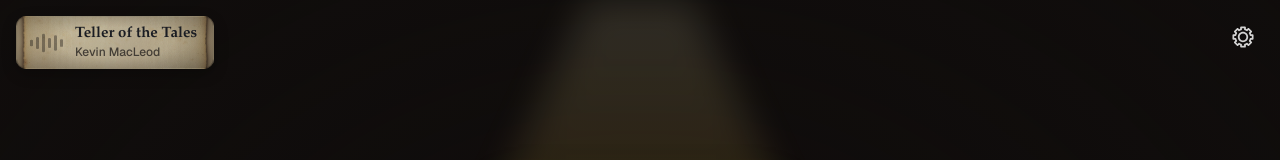
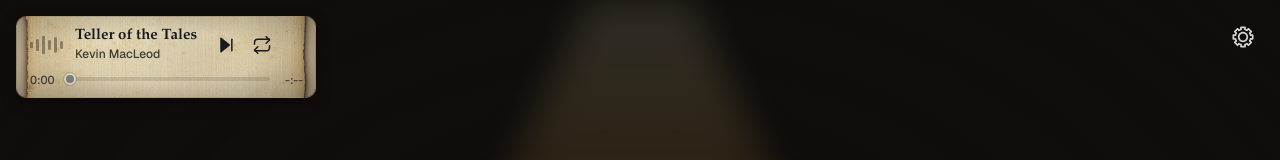
Before and after one commit to patriciopatricia922-star/character-archive, a Next.js app: page / in a window 1280 px wide. Both pictures are taken after a click on the button "Enter with visual effects". Shown: the top 160 px of the page. Built offline with nearby package versions, Linux system fonts and the light colour scheme.

Commit message:
feat: enhance AmbientMusicProvider with track skipping, progress syncing, and loop mode functionality

```diff
--- a/components/gallery/AmbientMusic.tsx
+++ b/components/gallery/AmbientMusic.tsx
@@ -32,6 +32,8 @@ type Track = {
   composer?: string;
 };
 
+type LoopMode = "queue" | "track";
+
 type AudioGraph = {
   context: AudioContext;
   filter: BiquadFilterNode;
@@ -50,6 +52,7 @@ const BASE_VOLUME = 0.16;
 const FADE_OUT_SECONDS = 2;
 const FADE_IN_SECONDS = 1.6;
 const RESUME_FADE_SECONDS = 0.4;
+const SKIP_FADE_SECONDS = 0.35;
 const CLEAR_FILTER_FREQUENCY = 20000;
 const MUFFLED_FILTER_FREQUENCY = 2200;
 const FILTER_TRANSITION_SECONDS = 0.9;
@@ -91,6 +94,11 @@ function isTrack(value: unknown): value is Track {
   );
 }
 
+function formatClock(totalSeconds: number) {
+  const seconds = Math.max(0, Math.floor(totalSeconds));
+  return `${Math.floor(seconds / 60)}:${String(seconds % 60).padStart(2, "0")}`;
+}
+
 function sameSrc(a: string, b: string) {
   try {
     return decodeURI(a) === decodeURI(b);
@@ -125,11 +133,14 @@ export default function AmbientMusicProvider({
   const pendingAdvance = useRef(false);
   const fadingOut = useRef(false);
   const failedSkips = useRef(0);
+  const skipTimer = useRef<number | null>(null);
   const fadeFrame = useRef(0);
   const [prefsRead, setPrefsRead] = useState(false);
   const [tracks, setTracks] = useState<Track[] | null>(null);
   const [trackIndex, setTrackIndex] = useState(0);
   const [queueReady, setQueueReady] = useState(false);
+  const [progress, setProgress] = useState({ time: 0, duration: 0 });
+  const [loopMode, setLoopMode] = useState<LoopMode>("queue");
   const preferenceLoaded = prefsRead && queueReady;
   const [isPlaying, setIsPlaying] = useState(false);
   const [bookMuffled, setBookMuffled] = useState(false);
@@ -391,6 +402,7 @@ export default function AmbientMusicProvider({
       window.removeEventListener("pagehide", onPageHide);
       savePreference();
       window.cancelAnimationFrame(fadeFrame.current);
+      if (skipTimer.current !== null) window.clearTimeout(skipTimer.current);
       audio?.pause();
       if (audioGraphRef.current?.context.state !== "closed") {
         void audioGraphRef.current?.context.close();
@@ -398,13 +410,32 @@ export default function AmbientMusicProvider({
     };
   }, [savePreference]);
 
-  const handleLoadedMetadata = () => restorePosition();
+  const syncProgress = () => {
+    const audio = audioRef.current;
+    if (!audio) return;
+    setProgress({
+      time: Number.isFinite(audio.currentTime) ? audio.currentTime : 0,
+      duration: Number.isFinite(audio.duration) ? audio.duration : 0,
+    });
+  };
+  const handleLoadedMetadata = () => {
+    restorePosition();
+    syncProgress();
+  };
   const handleTimeUpdate = () => {
     const audio = audioRef.current;
     if (!audio) return;
+    syncProgress();
 
     // Ease the level down over the last couple of seconds so the track ends softly.
-    if (tracks && tracks.length > 1 && !audio.paused && !fadingOut.current && Number.isFinite(audio.duration)) {
+    if (
+      tracks &&
+      tracks.length > 1 &&
+      loopMode === "queue" &&
+      !audio.paused &&
+      !fadingOut.current &&
+      Number.isFinite(audio.duration)
+    ) {
       const remaining = audio.duration - audio.currentTime;
       if (remaining > 0.25 && remaining <= FADE_OUT_SECONDS) {
         fadingOut.current = true;
@@ -418,9 +449,46 @@ export default function AmbientMusicProvider({
   };
 
   const advanceQueue = () => {
-    if (!tracks || tracks.length < 2 || pendingAdvance.current) return;
+    if (!tracks || tracks.length < 2 || pendingAdvance.current || skipTimer.current !== null) return;
     pendingAdvance.current = true;
     setTrackIndex((index) => (index + 1) % tracks.length);
+  };
+
+  // Jumps to a position in the current track. Any fade-out already under way is cancelled so the
+  // track does not stay quiet after seeking back from the end.
+  const seekTo = (seconds: number) => {
+    const audio = audioRef.current;
+    if (!audio || !Number.isFinite(audio.duration)) return;
+    audio.currentTime = Math.min(Math.max(0, seconds), Math.max(0, audio.duration - 0.5));
+    fadingOut.current = false;
+    if (!audio.paused) fadeGain(1, 0.25);
+    syncProgress();
+  };
+
+  // Moves to the next track through the normal queue path. While playing, the current track is
+  // faded out first; while muted the next track is simply queued up and stays paused.
+  const skipToNext = () => {
+    if (!tracks || tracks.length < 2 || pendingAdvance.current || skipTimer.current !== null) return;
+    const advance = () => {
+      skipTimer.current = null;
+      if (pendingAdvance.current) return;
+      pendingAdvance.current = true;
+      setTrackIndex((index) => (index + 1) % tracks.length);
+    };
+    const audio = audioRef.current;
+    if (audio && !audio.paused) {
+      fadeGain(0, SKIP_FADE_SECONDS);
+      skipTimer.current = window.setTimeout(advance, SKIP_FADE_SECONDS * 1000);
+    } else {
+      advance();
+    }
+  };
+
+  const toggleLoopMode = () => {
+    setLoopMode((mode) => (mode === "queue" ? "track" : "queue"));
+    // The end-of-track fade is only used when the queue moves on, so undo one that has begun.
+    fadingOut.current = false;
+    if (audioRef.current && !audioRef.current.paused) fadeGain(1, 0.3);
   };
 
   const handleEnded = () => advanceQueue();
@@ -465,7 +533,10 @@ export default function AmbientMusicProvider({
       <audio
         ref={audioRef}
         src={queueReady ? currentTrack?.src : undefined}
-        loop={!tracks || tracks.length < 2}
+        loop={loopMode === "track" || !tracks || tracks.length < 2}
+        onLoadStart={syncProgress}
+        onDurationChange={syncProgress}
+        onSeeked={syncProgress}
         preload="metadata"
         aria-hidden="true"
         onLoadedMetadata={handleLoadedMetadata}
@@ -485,9 +556,15 @@ export default function AmbientMusicProvider({
         <div
           className="pf-now-playing"
           role="group"
-          aria-label="Now playing"
+          aria-label="Music player"
           data-playing={isPlaying}
+          data-loop={loopMode}
+          onKeyDown={(event) => {
+            // Keep the seek slider's arrow keys from also stepping the portrait gallery.
+            if (event.key === "ArrowLeft" || event.key === "ArrowRight") event.stopPropagation();
+          }}
         >
+          <div className="pf-np-main">
             <span className="pf-np-wave" aria-hidden="true">
               {WAVE_BARS.map((bar, i) => (
                 <span
@@ -508,6 +585,71 @@ export default function AmbientMusicProvider({
               <span className="pf-np-title">{currentTrack.title}</span>
               {currentTrack.composer && <span className="pf-np-composer">{currentTrack.composer}</span>}
             </span>
+            <span className="pf-np-controls">
+              <button
+                type="button"
+                className="pf-np-button"
+                aria-label="Skip to next track"
+                title="Next track"
+                disabled={!tracks || tracks.length < 2}
+                onClick={skipToNext}
+              >
+                <svg viewBox="0 0 24 24" aria-hidden="true">
+                  <polygon points="6 4 16 12 6 20 6 4" fill="currentColor" />
+                  <line x1="19" y1="5" x2="19" y2="19" />
+                </svg>
+              </button>
+              <button
+                type="button"
+                className="pf-np-button pf-np-loop"
+                aria-label={
+                  loopMode === "queue"
+                    ? "Loop all tracks. Switch to repeating this track"
+                    : "Repeating this track. Switch to looping all tracks"
+                }
+                aria-pressed={loopMode === "track"}
+                title={loopMode === "queue" ? "Loop all tracks" : "Repeat this track"}
+                onClick={toggleLoopMode}
+              >
+                <svg viewBox="0 0 24 24" aria-hidden="true">
+                  <path d="m17 2 4 4-4 4" />
+                  <path d="M3 11V9a4 4 0 0 1 4-4h14" />
+                  <path d="m7 22-4-4 4-4" />
+                  <path d="M21 13v2a4 4 0 0 1-4 4H3" />
+                  {loopMode === "track" && <path d="M11 10h1v4" />}
+                </svg>
+              </button>
+            </span>
+          </div>
+          <div className="pf-np-progress">
+            <span className="pf-np-time" aria-hidden="true">
+              {formatClock(progress.time)}
+            </span>
+            <input
+              className="pf-np-seek"
+              type="range"
+              aria-label="Seek within track"
+              aria-valuetext={
+                progress.duration > 0
+                  ? `${formatClock(progress.time)} of ${formatClock(progress.duration)}`
+                  : "Loading"
+              }
+              min={0}
+              max={Math.max(0, Math.floor(progress.duration))}
+              step={1}
+              value={Math.min(Math.floor(progress.time), Math.max(0, Math.floor(progress.duration)))}
+              disabled={progress.duration <= 0}
+              style={
+                { "--p": `${progress.duration > 0 ? Math.min(100, (progress.time / progress.duration) * 100) : 0}%` } as CSSProperties
+              }
+              onChange={(event) => seekTo(Number(event.target.value))}
+            />
+            <span className="pf-np-time" aria-hidden="true">
+              {progress.duration > 0
+                ? `-${formatClock(Math.max(0, Math.round(progress.duration) - Math.floor(progress.time)))}`
+                : "-:--"}
+            </span>
+          </div>
           <span className="sr-only">{isPlaying ? "Playing" : "Paused"}</span>
         </div>
       )}
--- a/components/gallery/gallery.css
+++ b/components/gallery/gallery.css
@@ -141,8 +141,31 @@
 
 .pf-settings-button{position:fixed;z-index:40;top:calc(env(safe-area-inset-top,0px) + 16px);right:max(16px,env(safe-area-inset-right,0px));display:grid;width:42px;height:42px;padding:0;place-items:center;border:0;border-radius:0;background:transparent;cursor:pointer}
 .pf-settings-icon{display:block;width:22px;height:22px;filter:brightness(0) invert(1);opacity:.82;transition:opacity 240ms ease,transform 240ms ease}
-.pf-now-playing{--np-ink:#1d2027;--np-muted:#4b453c;--np-lapis:#2b4670;--np-rest:rgba(48,44,38,.45);position:fixed;z-index:39;top:calc(env(safe-area-inset-top,0px) + 16px);left:max(16px,env(safe-area-inset-left,0px));display:flex;align-items:center;gap:12px;max-width:min(260px,calc(100vw - 96px));padding:8px 16px 8px 13px;border:1px solid rgba(34,28,22,.36);border-radius:10px;background-color:#cdbb97;background-image:radial-gradient(ellipse at 50% 50%,transparent 42%,rgba(26,19,13,.34) 100%),linear-gradient(160deg,rgba(128,106,78,.16),rgba(62,48,36,.3)),url("../../assets/weathered-paper.png");background-position:center;background-repeat:no-repeat;background-size:100% 100%,100% 100%,cover;box-shadow:0 5px 16px rgba(0,0,0,.3);color:var(--np-ink);pointer-events:none;transition:opacity 400ms ease,visibility 400ms;animation:pf-np-in 1100ms cubic-bezier(.22,.7,.2,1) 450ms backwards}
-.pf-now-playing[data-playing="false"]{opacity:.88}
+.pf-now-playing{--np-ink:#171a21;--np-muted:#3f3b35;--np-lapis:#243f69;--np-rest:rgba(48,44,38,.45);position:fixed;z-index:39;top:calc(env(safe-area-inset-top,0px) + 16px);left:max(16px,env(safe-area-inset-left,0px));box-sizing:border-box;display:grid;gap:8px;width:min(300px,calc(100vw - 96px));padding:10px 12px 9px 13px;border:1px solid rgba(34,28,22,.36);border-radius:10px;background-color:#d3c4a3;background-image:radial-gradient(ellipse at 50% 50%,transparent 45%,rgba(26,19,13,.26) 100%),linear-gradient(160deg,rgba(128,106,78,.12),rgba(62,48,36,.22)),url("../../assets/weathered-paper.png");background-position:center;background-repeat:no-repeat;background-size:100% 100%,100% 100%,cover;box-shadow:0 5px 16px rgba(0,0,0,.3);color:var(--np-ink);transition:opacity 400ms ease,visibility 400ms;animation:pf-np-in 1100ms cubic-bezier(.22,.7,.2,1) 450ms backwards}
+.pf-np-main{display:flex;align-items:center;gap:12px;min-width:0}
+.pf-np-controls{display:flex;flex:0 0 auto;gap:2px;margin-right:-4px}
+.pf-np-button{display:grid;place-items:center;width:34px;height:34px;padding:0;border:0;border-radius:8px;background:transparent;color:var(--np-ink);cursor:pointer;transition:background-color 160ms ease,color 160ms ease}
+.pf-np-button svg{width:20px;height:20px;fill:none;stroke:currentColor;stroke-width:1.8;stroke-linecap:round;stroke-linejoin:round}
+.pf-np-button:hover:not(:disabled){background:rgba(23,26,33,.1)}
+.pf-np-button:focus-visible{outline:2px solid var(--np-lapis);outline-offset:1px}
+.pf-np-button:disabled{opacity:.4;cursor:default}
+.pf-now-playing[data-loop="track"] .pf-np-loop{background:var(--np-lapis);color:#f3efe3}
+.pf-now-playing[data-loop="track"] .pf-np-loop:hover:not(:disabled){background:#1b3257}
+.pf-np-progress{display:grid;grid-template-columns:auto minmax(0,1fr) auto;align-items:center;gap:9px}
+.pf-np-time{min-width:3.1ch;color:var(--np-muted);font-family:var(--font-geist-sans),system-ui,-apple-system,"Segoe UI",sans-serif;font-size:11.5px;font-variant-numeric:tabular-nums;font-weight:500;line-height:1}
+.pf-np-time:last-child{text-align:right}
+.pf-np-seek{--p:0%;-webkit-appearance:none;appearance:none;width:100%;height:18px;margin:0;background:transparent;cursor:pointer}
+.pf-np-seek::-webkit-slider-runnable-track{height:4px;border-radius:4px;background:linear-gradient(to right,var(--np-lapis) var(--p),rgba(23,26,33,.26) var(--p))}
+.pf-np-seek::-moz-range-track{height:4px;border-radius:4px;background:rgba(23,26,33,.26)}
+.pf-np-seek::-moz-range-progress{height:4px;border-radius:4px;background:var(--np-lapis)}
+.pf-np-seek::-webkit-slider-thumb{-webkit-appearance:none;appearance:none;box-sizing:border-box;width:12px;height:12px;margin-top:-4px;border:2px solid #efe8d4;border-radius:50%;background:var(--np-lapis);box-shadow:0 0 0 1px rgba(23,26,33,.35);opacity:0;transform:scale(.6);transition:opacity 140ms ease,transform 140ms ease}
+.pf-np-seek::-moz-range-thumb{box-sizing:border-box;width:12px;height:12px;border:2px solid #efe8d4;border-radius:50%;background:var(--np-lapis);opacity:0;transform:scale(.6);transition:opacity 140ms ease,transform 140ms ease}
+.pf-np-seek:hover::-webkit-slider-thumb,.pf-np-seek:focus-visible::-webkit-slider-thumb{opacity:1;transform:scale(1)}
+.pf-np-seek:hover::-moz-range-thumb,.pf-np-seek:focus-visible::-moz-range-thumb{opacity:1;transform:scale(1)}
+.pf-np-seek:focus-visible{outline:2px solid var(--np-lapis);outline-offset:2px;border-radius:4px}
+.pf-np-seek:disabled{cursor:default;opacity:.5}
+@media(hover:none){.pf-np-seek::-webkit-slider-thumb{opacity:1;transform:scale(1)}.pf-np-seek::-moz-range-thumb{opacity:1;transform:scale(1)}}
+@media(pointer:coarse){.pf-np-seek{height:28px}}
 .pf-np-wave{display:flex;flex:0 0 auto;align-items:center;gap:3px;height:22px}
 .pf-np-wave span{display:block;width:3px;height:100%;border-radius:2px;background:var(--np-rest);transform:scaleY(var(--rest));transition:transform 500ms ease,background-color 400ms ease}
 .pf-now-playing[data-playing="true"] .pf-np-wave span{background:var(--np-lapis);animation:pf-np-wave var(--dur) ease-in-out var(--delay) infinite alternate}
@@ -255,7 +278,9 @@ body:has(.pf-stage[data-reduced-motion="true"]) .pf-np-wave span{animation:none}
   .pf-document-index button[aria-current="page"]::after{content:"";position:absolute;right:8px;bottom:4px;left:8px;height:1px;background:var(--burnt-orange)}
   .pf-back{top:calc(env(safe-area-inset-top,0px) + 10px)}
   .pf-settings-button{top:calc(env(safe-area-inset-top,0px) + 10px);right:10px}
-  .pf-now-playing{top:calc(env(safe-area-inset-top,0px) + 10px);left:max(10px,env(safe-area-inset-left,0px));gap:10px;padding:7px 13px 7px 11px}
+  .pf-now-playing{top:calc(env(safe-area-inset-top,0px) + 10px);left:max(10px,env(safe-area-inset-left,0px));gap:6px;padding:8px 10px 7px 11px}
+  .pf-np-main{gap:10px}
+  .pf-np-button{width:36px;height:36px}
   .pf-np-title{font-size:14px}
   .pf-guild-ledger{right:max(10px,env(safe-area-inset-right,0px));bottom:var(--book-bottom);width:var(--book-width)}
   .pf-book-swipe-cue{display:flex}
```
Lines whose indentation alone changed are shown as unchanged.
